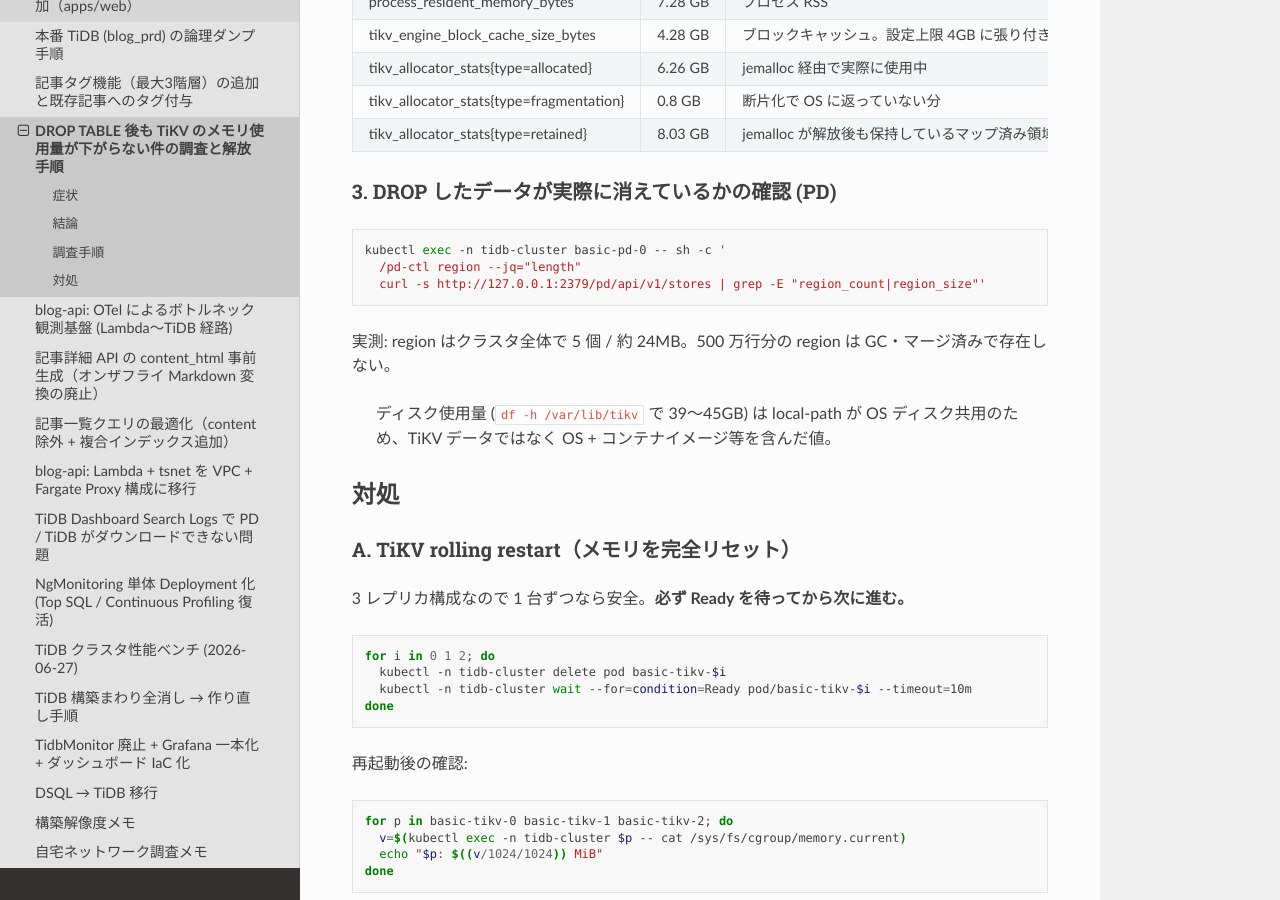
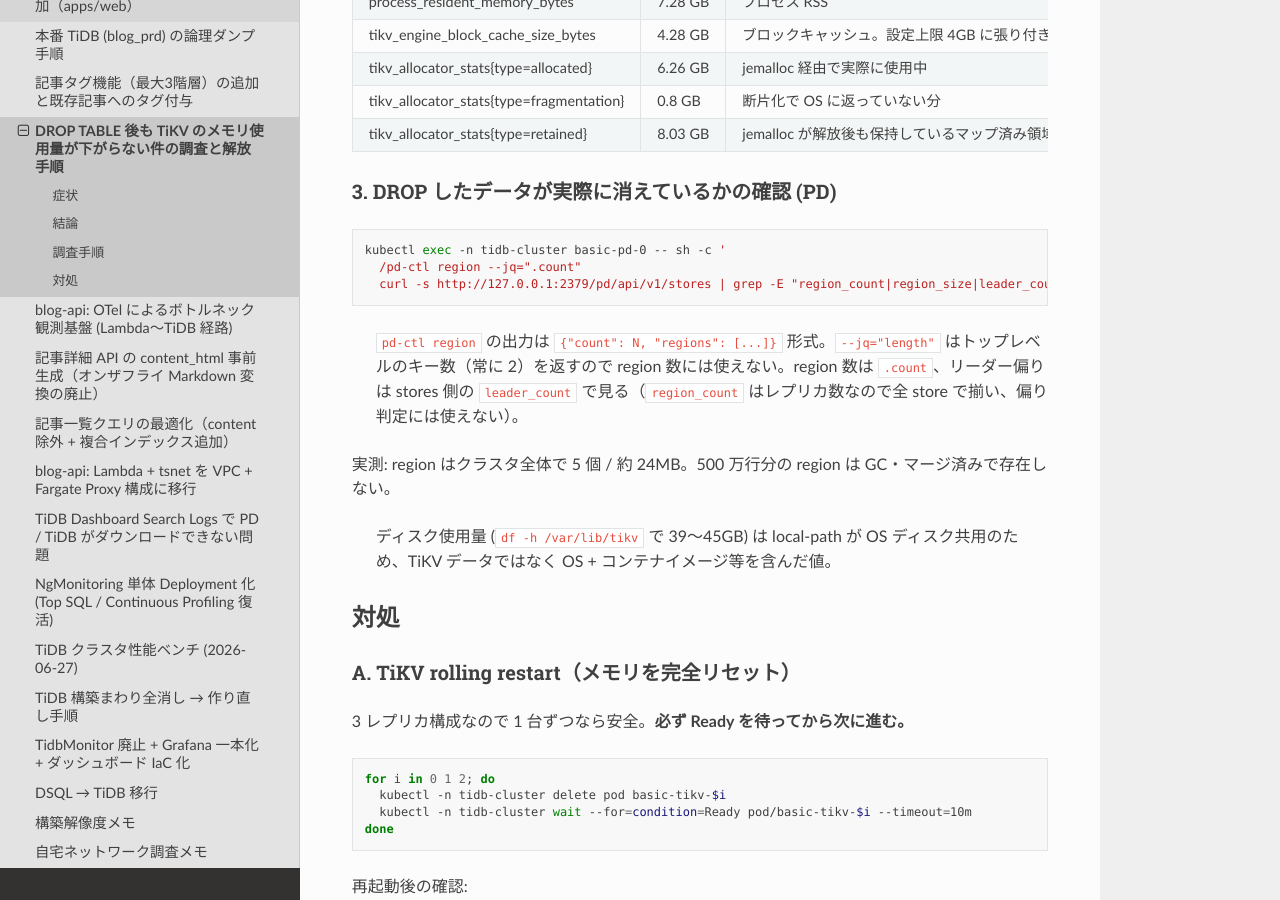
Before and after one commit to shuntaka9576/shuntaka-dev, a Sphinx documentation site: the page built from docs/source/tasks/2026-07-03-tikv-memory-after-drop-table.md, in a window 1280 px wide and 900 px high, scrolled down 1534 px. Built offline with Sphinx 7.4.7 and the Read the Docs theme 3.1.0, drawn with Linux system fonts in a browser that asks for light colours; pages that are not in the unit, such as notebooks, are missing from menus.

Commit message:
docs: node1 再起動時の uncordon 忘れ対策を追記し pd-ctl region の --jq を修正

````diff
--- a/docs/source/tasks/2026-07-03-tikv-memory-after-drop-table.md
+++ b/docs/source/tasks/2026-07-03-tikv-memory-after-drop-table.md
@@ -60,9 +60,11 @@
 
 ```bash
 kubectl exec -n tidb-cluster basic-pd-0 -- sh -c '
-  /pd-ctl region --jq="length"
-  curl -s http://127.0.0.1:2379/pd/api/v1/stores | grep -E "region_count|region_size"'
+  /pd-ctl region --jq=".count"
+  curl -s http://127.0.0.1:2379/pd/api/v1/stores | grep -E "region_count|region_size|leader_count"'
 ```
+
+> `pd-ctl region` の出力は `{"count": N, "regions": [...]}` 形式。`--jq="length"` はトップレベルのキー数（常に 2）を返すので region 数には使えない。region 数は `.count`、リーダー偏りは stores 側の `leader_count` で見る（`region_count` はレプリカ数なので全 store で揃い、偏り判定には使えない）。
 
 実測: region はクラスタ全体で 5 個 / 約 24MB。500 万行分の region は GC・マージ済みで存在しない。
 
````
Also changed, not shown: docs/source/03_operations.md (+2 -1 lines).
